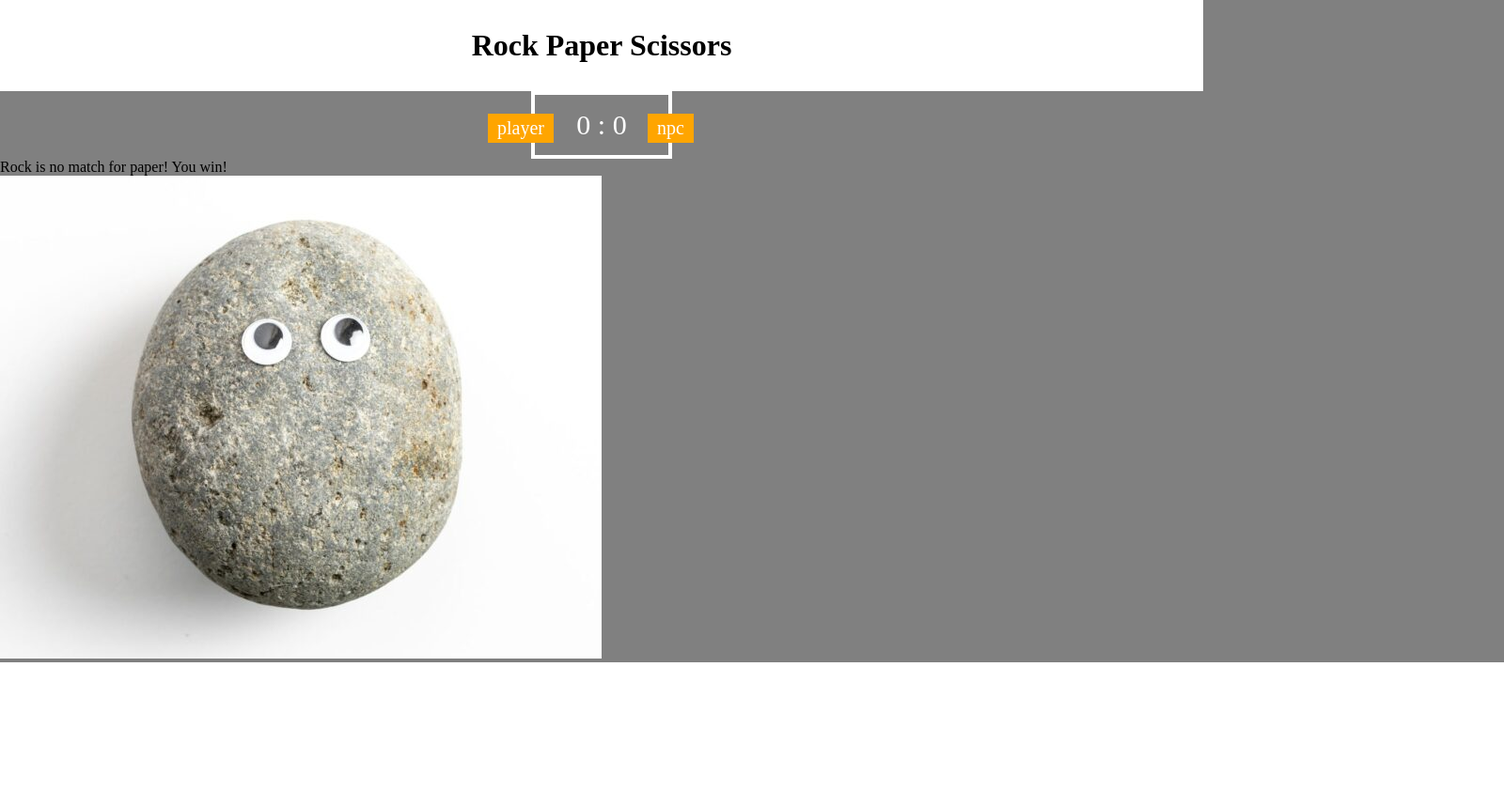
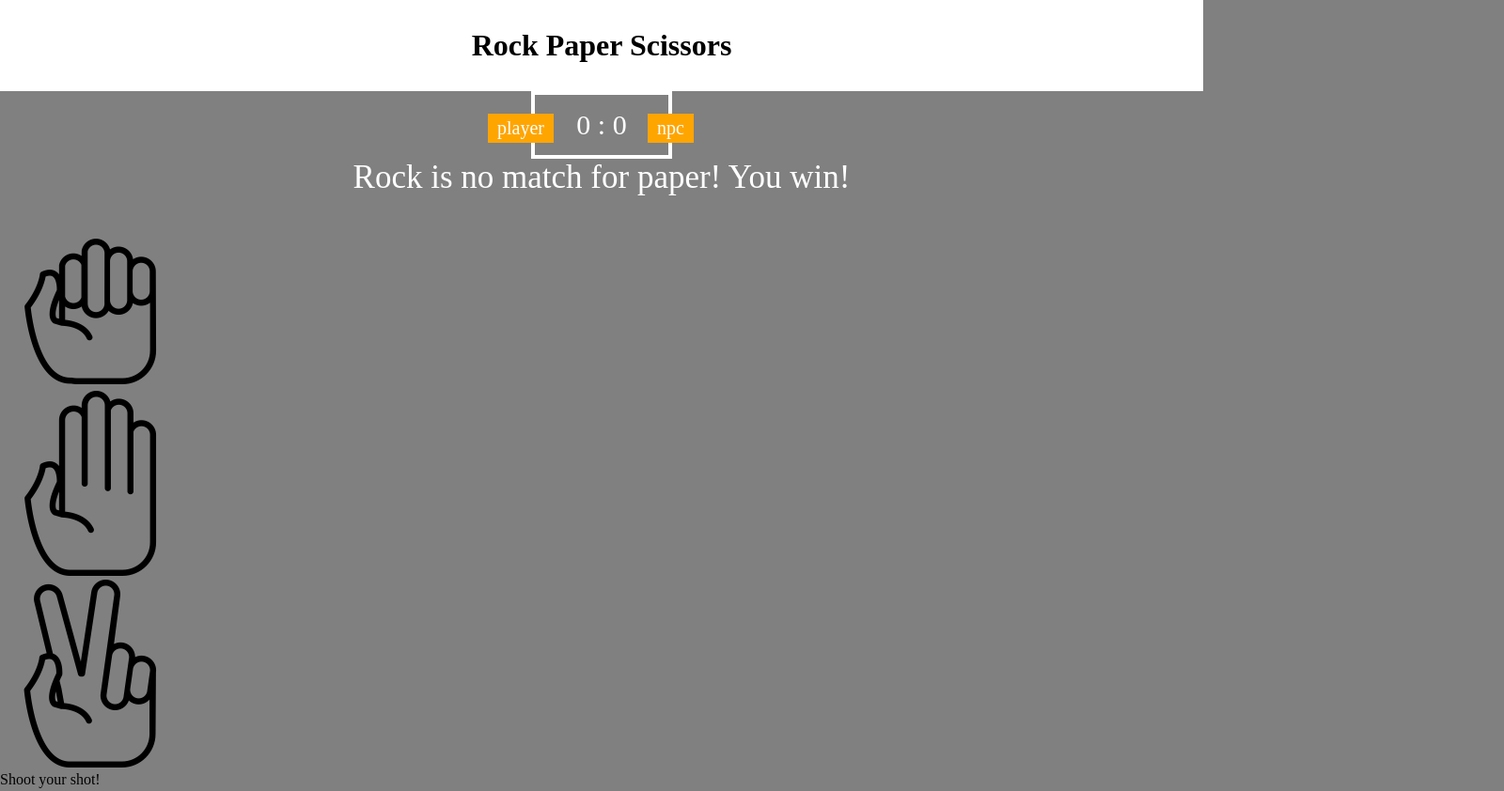
Before and after one commit to Thomashogg21/rock-paper-scissors, a plain HTML site: page index.html in a window 1280 px wide. Shown: the top 842 px of the page at 94% size, 1600 px wide, since content can reach past the window. Drawn offline with Linux system fonts and the light colour scheme.

Commit message:
changed game images to something more manageable

```diff
--- a/assets/css/style.css
+++ b/assets/css/style.css
@@ -49,3 +49,12 @@ header > h1 {
     top: 20px;
     left: 120px;
 }
+
+.answer {
+    color: white;
+    font-size: 35px;
+}
+
+.answer > p {
+    text-align: center;
+}
--- a/index.html
+++ b/index.html
@@ -24,13 +24,13 @@
 
     <div class="options">
         <div class="option" id="rock">
-            <img src="assets/images/rock.jpg" alt="rock">
+            <img src="assets/images/rock.png" alt="rock">
         </div>
         <div class="option" id="paper">
-            <img src="assets/images/paper.jpg" alt="paper">
+            <img src="assets/images/paper.png" alt="paper">
         </div>
         <div class="option" id="scissors">
-            <img src="assets/images/scissors.jpg" alt="scissors">
+            <img src="assets/images/scissors.png" alt="scissors">
         </div>
     </div>
 
```
Also changed, not shown: assets/images/paper.jpg (deleted), assets/images/paper.png (added), assets/images/rock.jpg (deleted), assets/images/rock.png (added), assets/images/scissors.jpg (deleted), assets/images/scissors.png (added).
